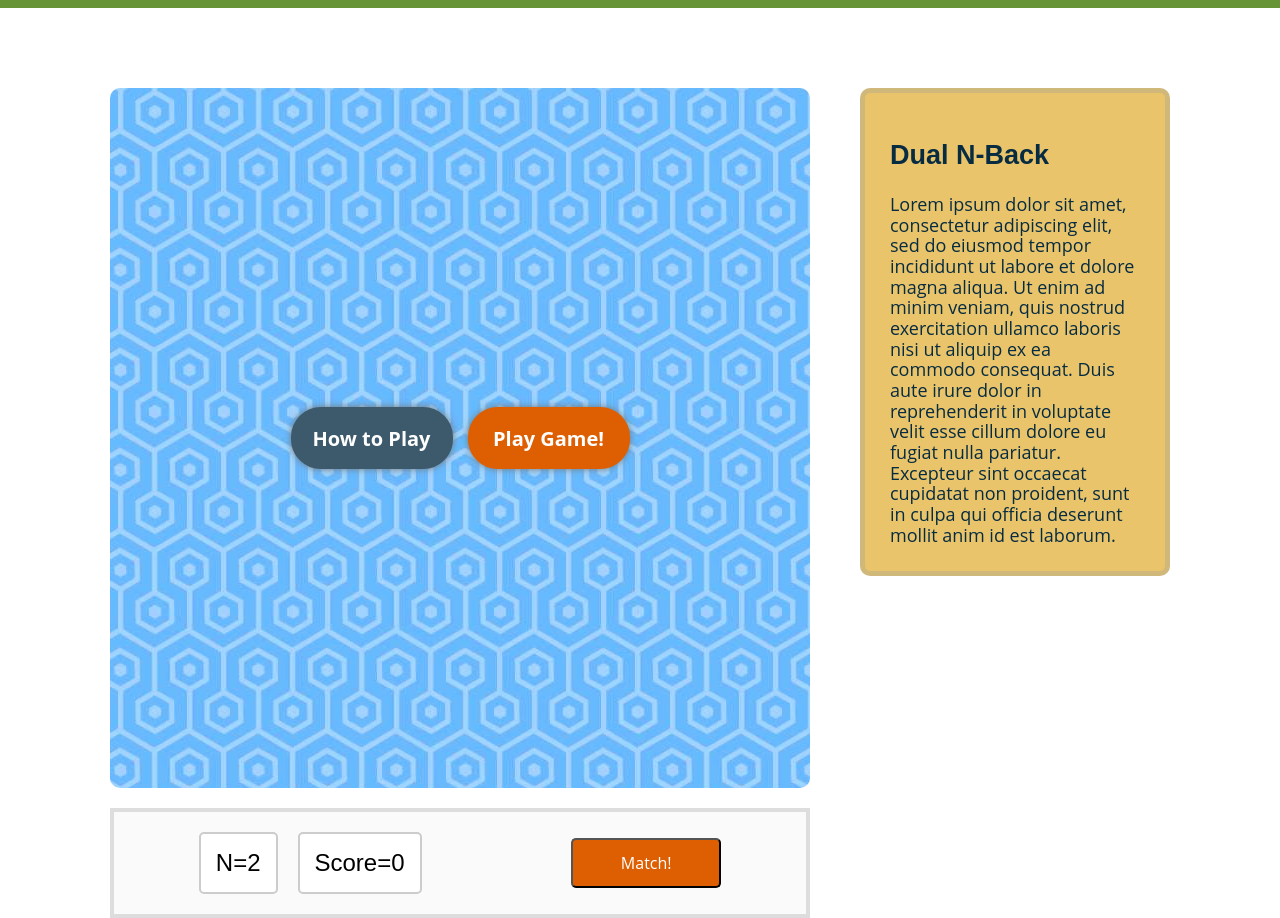
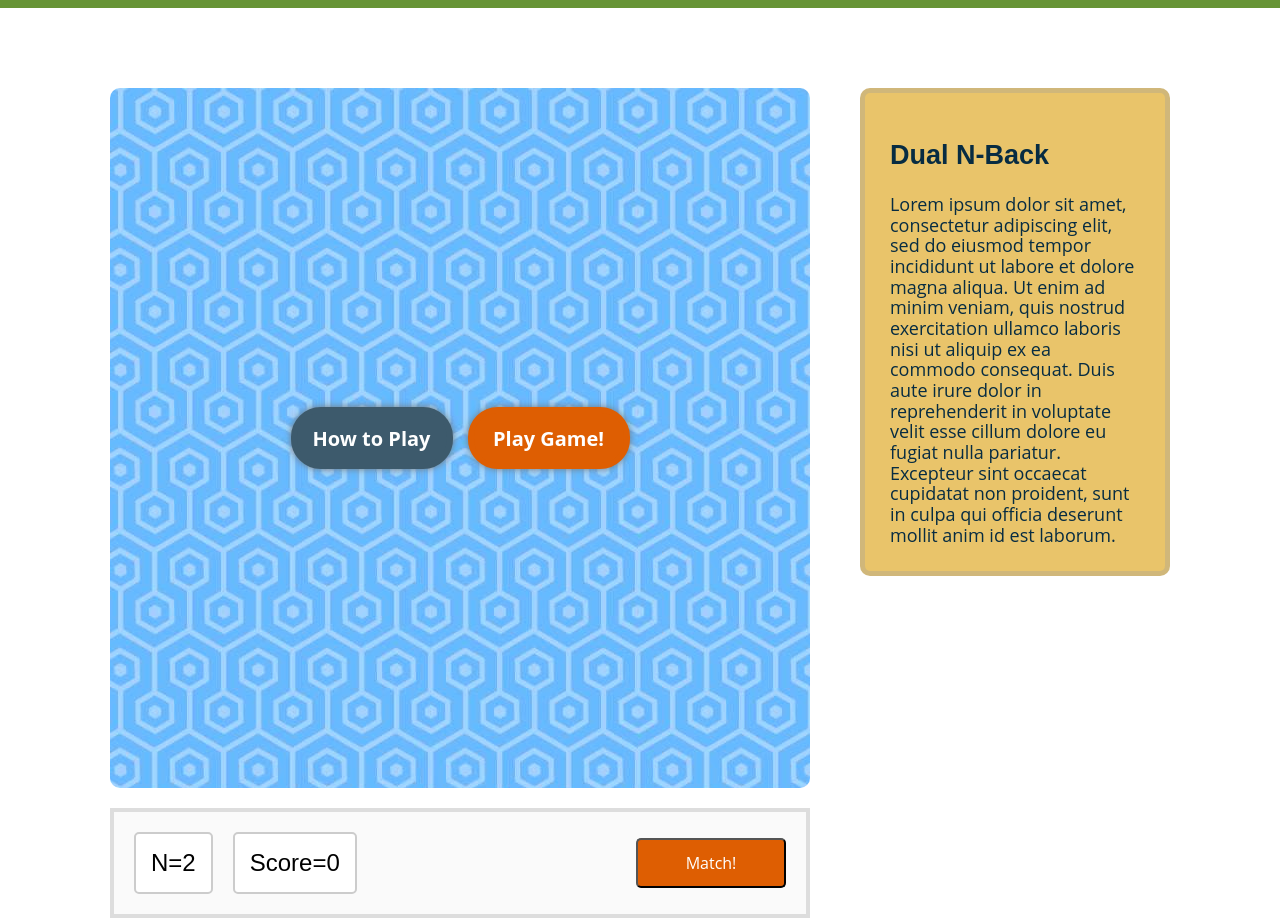
Before and after one commit to alisa1649/Nback-Memory-Game, a website with bundled scripts: page index.html in a window 1280 px wide. Shown: the part 62-980 px from the top of the page. Built offline with nearby package versions, Linux system fonts and the light colour scheme; files whose address does not match are found by name; a web font is replaced by a local one.

Commit message:
Better centering style on interaction container

```diff
--- a/src/styles/index.scss
+++ b/src/styles/index.scss
@@ -139,8 +139,10 @@ body, html {
   border: 50px solid #008000cc;
   border-radius: 10px;
 }
-.interaction-container > * {
-  margin: auto;
+@media screen and (max-width: 500px) {
+  .interaction-container > * {
+    margin: auto;
+  }
 }
 .interaction-container {
   flex-wrap: wrap;
@@ -164,6 +166,7 @@ body, html {
   .interaction-info-container {
     display: flex;
     gap: 20px;
+    align-items: center;
     .heading {
       font-size: 24px;
       align-items: center;
```
